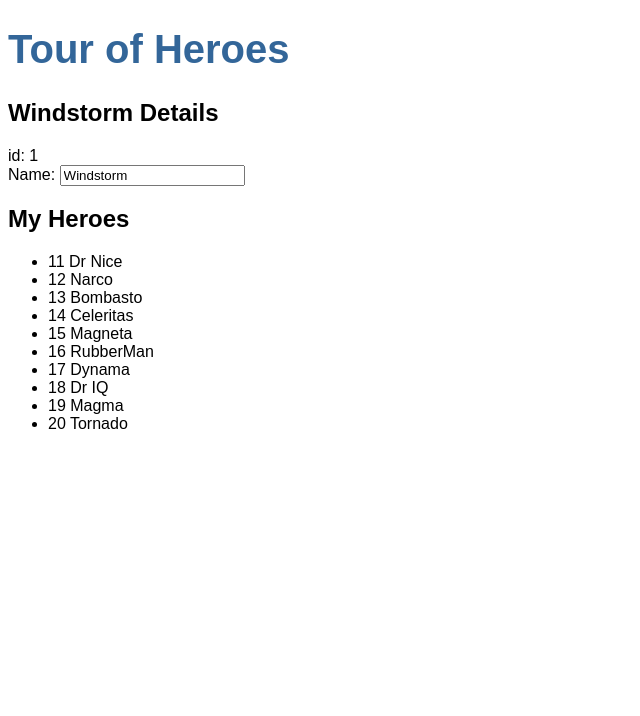
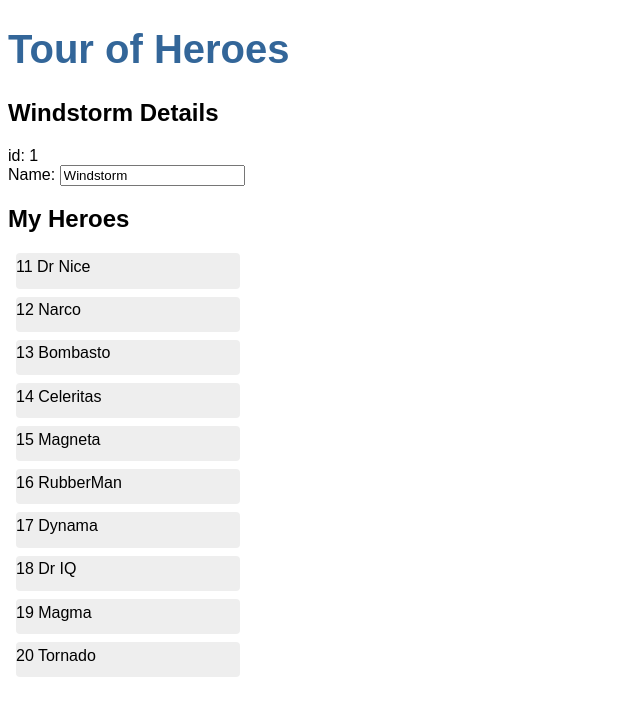
Before and after one commit to arsh-uppal/angular7FirstProject, an Angular app: page / in a window 1280 px wide. Shown: the top 716 px of the page, without its empty margins (0-640 px from the left). Built offline with nearby package versions, Linux system fonts and the light colour scheme.

Commit message:
Learned about directives

```diff
--- a/src/app/app.component.html
+++ b/src/app/app.component.html
@@ -1,2 +1,3 @@
 <h1>{{title}}</h1>
 <app-heroes></app-heroes>
+<app-hero-detail></app-hero-detail>
--- a/src/app/app.module.ts
+++ b/src/app/app.module.ts
@@ -5,11 +5,13 @@
 import { AppComponent } from './app.component';
 import { HeroesComponent } from './heroes/heroes.component';
 import { FormsModule } from '@angular/forms';
+import { HeroDetailComponent } from './hero-detail/hero-detail.component';
 
 @NgModule({
   declarations: [
     AppComponent,
-    HeroesComponent
+    HeroesComponent,
+    HeroDetailComponent
   ],
   imports: [
     BrowserModule,
--- /dev/null
+++ b/src/app/hero-detail/hero-detail.component.html
@@ -0,0 +1,4 @@
+
+<div *ngIf="selectedHero">
+    <h2>{{selectedHero.name}}</h2>
+</div>
--- /dev/null
+++ b/src/app/hero-detail/hero-detail.component.ts
@@ -0,0 +1,15 @@
+import { Component, OnInit } from '@angular/core';
+
+@Component({
+  selector: 'app-hero-detail',
+  templateUrl: './hero-detail.component.html',
+  styleUrls: ['./hero-detail.component.css']
+})
+export class HeroDetailComponent implements OnInit {
+
+  constructor() { }
+
+  ngOnInit() {
+  }
+
+}
--- a/src/app/heroes/heroes.component.css
+++ b/src/app/heroes/heroes.component.css
@@ -0,0 +1,44 @@
+/* HeroesComponent's private CSS styles */
+.heroes {
+    margin: 0 0 2em 0;
+    list-style-type: none;
+    padding: 0;
+    width: 15em;
+  }
+  .heroes li {
+    cursor: pointer;
+    position: relative;
+    left: 0;
+    background-color: #EEE;
+    margin: .5em;
+    padding: .3em 0;
+    height: 1.6em;
+    border-radius: 4px;
+  }
+  .heroes li:hover {
+    color: #607D8B;
+    background-color: #DDD;
+    left: .1em;
+  }
+  .heroes li.selected {
+    background-color: #CFD8DC;
+    color: white;
+  }
+  .heroes li.selected:hover {
+    background-color: #BBD8DC;
+    color: white;
+  }
+  .heroes .badge {
+    display: inline-block;
+    font-size: small;
+    color: white;
+    padding: 0.8em 0.7em 0 0.7em;
+    background-color:#405061;
+    line-height: 1em;
+    position: relative;
+    left: -1px;
+    top: -4px;
+    height: 1.8em;
+    margin-right: .8em;
+    border-radius: 4px 0 0 4px;
+  }
--- a/src/app/heroes/heroes.component.html
+++ b/src/app/heroes/heroes.component.html
@@ -8,8 +8,12 @@
 </div>
 
 <h2>My Heroes</h2>
-<ul>
-    <li *ngFor="let hero of heroes">
+<ul class="heroes">
+    <li *ngFor="let hero of heroes" (click)="onSelect(hero)">
         <span>{{hero.id}}</span> {{hero.name}}
     </li>
 </ul>
+
+<div *ngIf="selectedHero">
+    <h2>{{selectedHero.name}}</h2>
+</div>
--- a/src/app/heroes/heroes.component.ts
+++ b/src/app/heroes/heroes.component.ts
@@ -10,13 +10,20 @@
 export class HeroesComponent implements OnInit {
 
   constructor() { }
+  ngOnInit() {
+
+  }
+
   hero:Hero= {
     id:1,
     name: 'Windstorm'
   };
+
   heroes = HEROES;
-  ngOnInit() {
 
-  }
+  selectedHero:Hero;
+  onSelect(hero:Hero) : void {
+    this.selectedHero=hero;
+  };
 
 }
```
Also changed, not shown: src/app/hero-detail/hero-detail.component.css (added), 1 other file (tests, documents, lock files or other folders).
